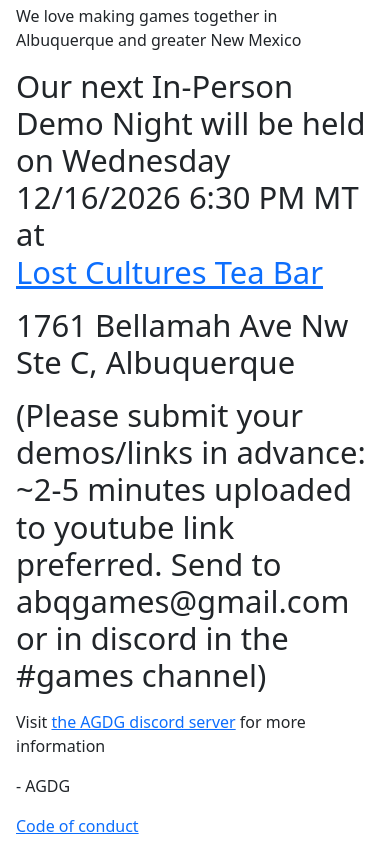
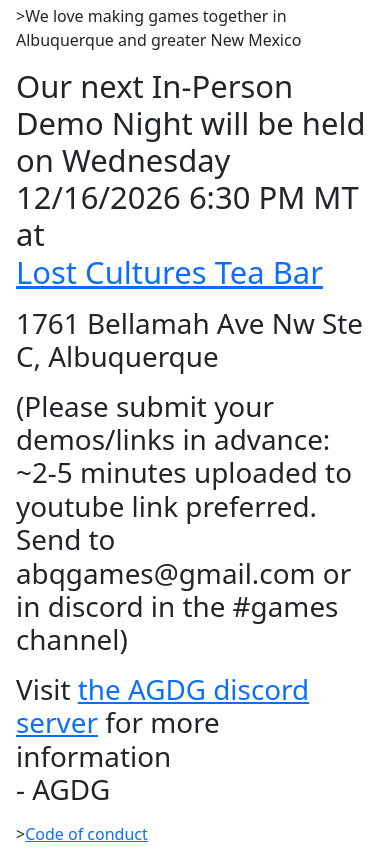
Before and after one commit to abqgames/agdg.github.io, a plain HTML site: page index.html in a window 390 px wide. Shown: the part 549-1411 px from the top of the page. Drawn offline with nearby package versions, Linux system fonts and the light colour scheme.

Commit message:
type responsive

```diff
--- a/index.html
+++ b/index.html
@@ -11,18 +11,19 @@
       <div class="col">
         <image src="assets/images/branding/agdg_avatar.jpg" />
         <h1 class="display-3">Hi</h1>
-        <p>We love making games together in Albuquerque and greater New Mexico</p>
+        <p class="display-7">>We love making games together in Albuquerque and greater New Mexico</p>
         <div>
           <p class="display-5">Our next In-Person Demo Night will be held on Wednesday 12/16/2026 6:30 PM MT
           <br>at
           <br><a href="https://www.google.com/maps/search/?api=1&query=35.101124%2C%20-106.66421" target="_blank">Lost Cultures Tea Bar</a></p>
-          <p class="display-5">1761 Bellamah Ave Nw Ste C, Albuquerque</p>
-          <p class="display-5">(Please submit your demos/links in advance: ~2-5 minutes uploaded to youtube link preferred. Send to abqgames@gmail.com or in discord in the #games channel)</p>
-          <p class="display-5"><a href="/prototype/demos/12162026/" target="_blank"> </a></p>
+          <p class="display-6">1761 Bellamah Ave Nw Ste C, Albuquerque</p>
+          <p class="display-6">(Please submit your demos/links in advance: ~2-5 minutes uploaded to youtube link preferred. Send to abqgames@gmail.com or in discord in the #games channel)</p>
+          <p class="display-6"><a href="/prototype/demos/12162026/" target="_blank"> </a></p>
         </div>
-        <p>Visit <a href="https://discord.gg/U3aQKrYgBt">the AGDG discord server</a> for more information</p>
-        <p>- AGDG</p>
-        <p><a href="code-of-conduct/">Code of conduct</a></p>
+        <p class="display-6">Visit <a href="https://discord.gg/U3aQKrYgBt">the AGDG discord server</a> for more information
+        <br>
+          - AGDG</p>
+        <p class="display-7">><a href="code-of-conduct/">Code of conduct</a></p>
       </div>
     </div>
   </div>
```
